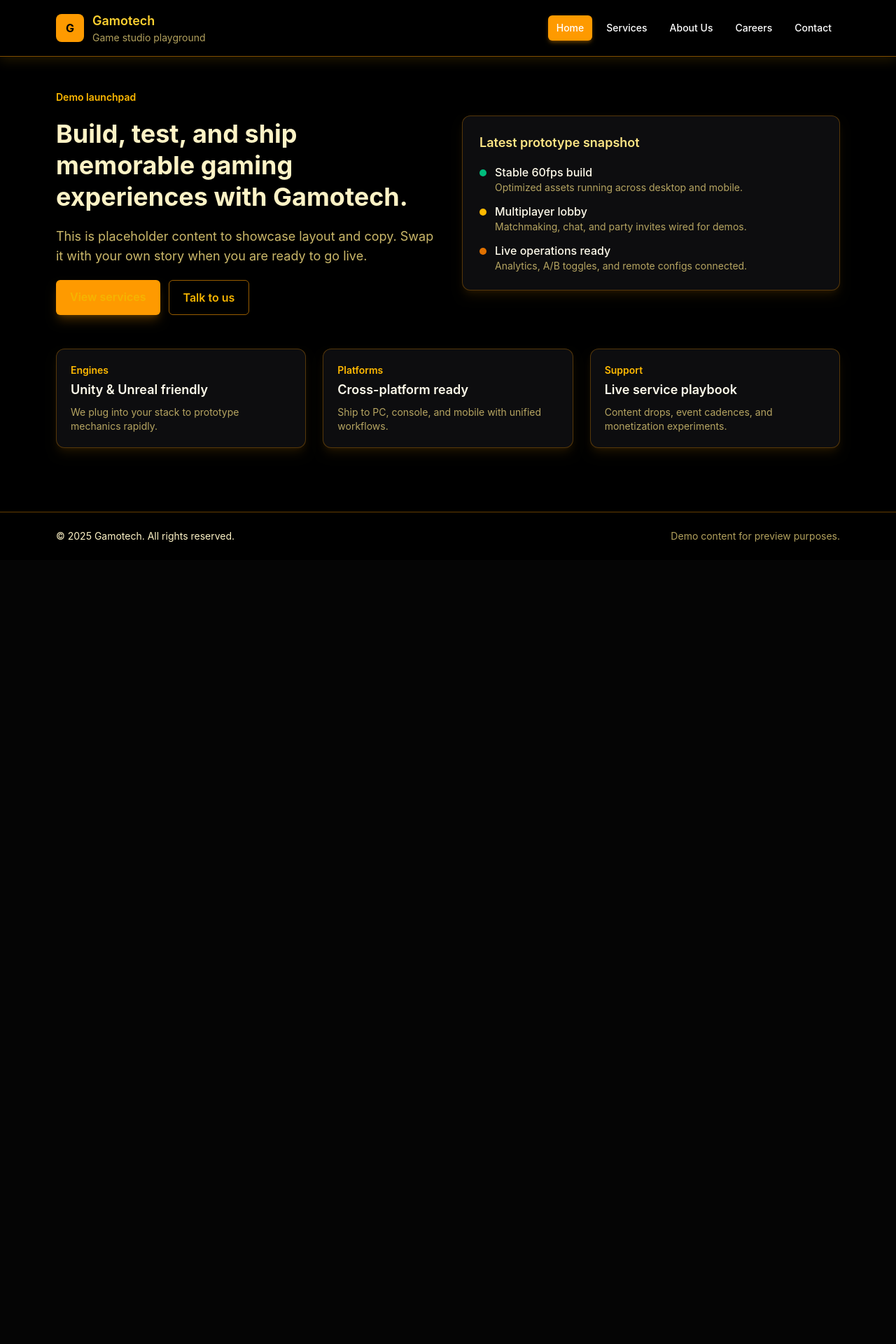
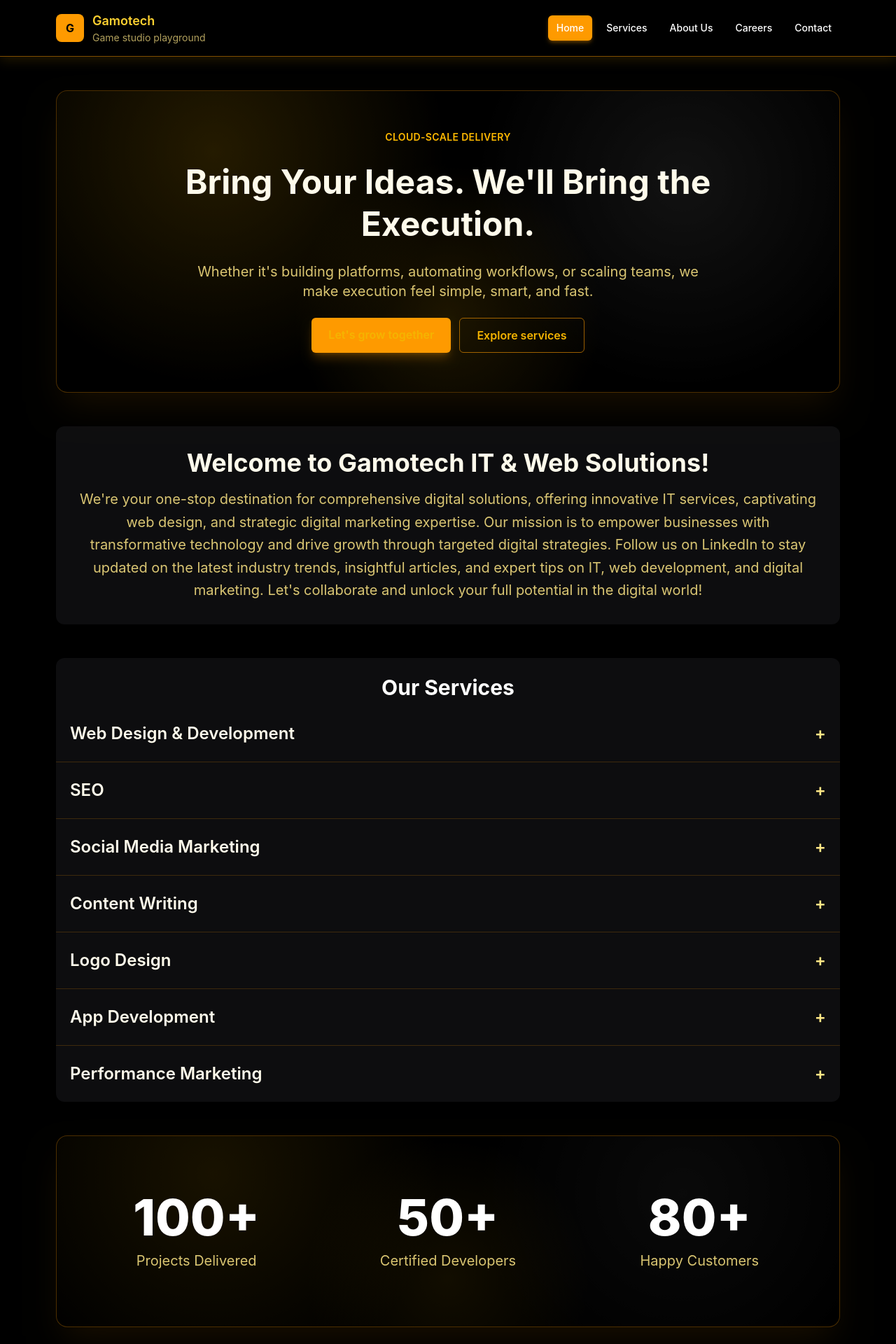
Before and after one commit to digitalbuddiesspune/Gamotech, a React app in the folder frontend/: page / in a window 1280 px wide. Shown: the top 1920 px of the page at 70% size. Before the commit the page ends 800 px from the top, so only its background shows below. Built offline with nearby package versions, Linux system fonts and the light colour scheme; the HTML template or start-up script is replaced by a standard one.

Commit message:
added our services

```diff
--- a/frontend/src/pages/Home.jsx
+++ b/frontend/src/pages/Home.jsx
@@ -1,9 +1,202 @@
-import React from 'react'
+import React, { useEffect, useRef, useState } from 'react'
 import { Link } from 'react-router-dom'
 
+const COUNTERS = [
+  { label: 'Projects Delivered', target: 100 },
+  { label: 'Certified Developers', target: 50 },
+  { label: 'Happy Customers', target: 80 },
+]
+
 const Home = () => {
+  const [openService, setOpenService] = useState(null)
+  const [counts, setCounts] = useState(COUNTERS.map(() => 0))
+  const countersRef = useRef(null)
+  const hasAnimated = useRef(false)
+  const services = [
+    {
+      title: 'Web Design & Development',
+      description: 'Fast, responsive sites built for conversion and maintainability.',
+    },
+    {
+      title: 'SEO',
+      description: 'Technical audits, on-page tuning, and content plans to rank and convert.',
+    },
+    {
+      title: 'Social Media Marketing',
+      description: 'Channel-first storytelling, ad sets, and reporting that tie to outcomes.',
+    },
+    {
+      title: 'Content Writing',
+      description: 'Clear, on-brand copy for blogs, landing pages, and product narratives.',
+    },
+    {
+      title: 'Logo Design',
+      description: 'Distinct visual identities that stay sharp across digital and print.',
+    },
+    {
+      title: 'App Development',
+      description: 'Reliable mobile experiences with performant frontends and APIs.',
+    },
+    {
+      title: 'Performance Marketing',
+      description: 'Full-funnel campaigns with tracking, experimentation, and optimization.',
+    },
+  ]
+
+  useEffect(() => {
+    const node = countersRef.current
+    if (!node || hasAnimated.current) return
+
+    const duration = 1200
+    const rafIds = []
+
+    const animateIndex = (index, target) => {
+      const start = performance.now()
+      const step = (now) => {
+        const progress = Math.min((now - start) / duration, 1)
+        setCounts((prev) => {
+          const next = [...prev]
+          next[index] = target * progress
+          return next
+        })
+        if (progress < 1) {
+          rafIds[index] = requestAnimationFrame(step)
+        }
+      }
+      rafIds[index] = requestAnimationFrame(step)
+    }
+
+    const observer = new IntersectionObserver(
+      (entries) => {
+        entries.forEach((entry) => {
+          if (entry.isIntersecting && !hasAnimated.current) {
+            hasAnimated.current = true
+            COUNTERS.forEach((c, idx) => animateIndex(idx, c.target))
+          }
+        })
+      },
+      { threshold: 0.35 }
+    )
+
+    observer.observe(node)
+
+    return () => {
+      observer.disconnect()
+      rafIds.forEach((id) => cancelAnimationFrame(id))
+    }
+  }, [])
+
   return (
     <section className="max-w-6xl mx-auto px-4 py-12 space-y-12">
+      <div className="relative overflow-hidden rounded-2xl border border-amber-500/30 bg-black px-6 py-14 sm:px-10 shadow-2xl shadow-amber-500/10">
+        <div
+          className="absolute inset-0 opacity-60"
+          style={{
+            backgroundImage:
+              'radial-gradient(circle at 20% 20%, rgba(245,180,0,0.25) 0, rgba(245,180,0,0) 35%), radial-gradient(circle at 80% 30%, rgba(255,255,255,0.12) 0, rgba(255,255,255,0) 32%), radial-gradient(circle at 50% 75%, rgba(245,180,0,0.2) 0, rgba(245,180,0,0) 34%)',
+          }}
+        />
+        <div className="relative text-center space-y-6 max-w-3xl mx-auto">
+          <p className="text-sm font-semibold text-amber-400 uppercase tracking-wide">Cloud-scale delivery</p>
+          <h1 className="text-4xl sm:text-5xl font-bold leading-tight text-amber-50">
+            Bring Your Ideas. We&apos;ll Bring the Execution.
+          </h1>
+          <p className="text-lg sm:text-xl text-amber-200/85">
+            Whether it&apos;s building platforms, automating workflows, or scaling teams, we make execution feel
+            simple, smart, and fast.
+          </p>
+          <div className="flex flex-wrap justify-center gap-3">
+            <Link
+              to="/contact-us"
+              className="px-6 py-3 rounded-md bg-amber-500 text-black font-semibold hover:bg-amber-400 transition-colors shadow-lg shadow-amber-500/25"
+            >
+              Let&apos;s grow together
+            </Link>
+            <Link
+              to="/services"
+              className="px-6 py-3 rounded-md border border-amber-500/60 text-amber-100 font-semibold hover:border-amber-400 hover:text-amber-200 transition-colors"
+            >
+              Explore services
+            </Link>
+          </div>
+        </div>
+      </div>
+
+      <div className="p-8 bg-[#0d0d0f] rounded-xl space-y-4 text-center">
+        <h2 className="text-3xl sm:text-4xl font-bold text-amber-50">
+          Welcome to Gamotech IT &amp; Web Solutions!
+        </h2>
+        <p className="text-lg sm:text-xl text-amber-200/85 leading-relaxed">
+          We&apos;re your one-stop destination for comprehensive digital solutions, offering innovative IT services,
+          captivating web design, and strategic digital marketing expertise. Our mission is to empower businesses with
+          transformative technology and drive growth through targeted digital strategies. Follow us on LinkedIn to stay
+          updated on the latest industry trends, insightful articles, and expert tips on IT, web development, and
+          digital marketing. Let&apos;s collaborate and unlock your full potential in the digital world!
+        </p>
+      </div>
+
+      <div className="bg-[#0d0d0f] rounded-xl">
+        <div className="px-5 pt-6 pb-2 text-center">
+          <h2 className="text-2xl sm:text-3xl font-bold text-white">Our Services</h2>
+        </div>
+        {services.map((service, idx) => {
+          const isOpen = openService === idx
+          return (
+            <div
+              key={service.title}
+              className={`border-b border-amber-500/20 last:border-b-0 transition-colors ${
+                isOpen ? 'bg-amber-500/5' : ''
+              }`}
+            >
+              <button
+                className="w-full text-left px-5 py-6 flex items-center gap-4"
+                onClick={() => setOpenService(isOpen ? null : idx)}
+              >
+                <div className="flex-1">
+                  <h3 className="text-xl sm:text-2xl font-semibold text-amber-50">{service.title}</h3>
+                  {isOpen && (
+                    <p className="mt-2 text-amber-200/80 text-base sm:text-lg leading-relaxed">{service.description}</p>
+                  )}
+                </div>
+                <div
+                  className={`text-2xl font-semibold text-amber-200 transition-transform duration-200 ${
+                    isOpen ? 'rotate-45' : ''
+                  }`}
+                >
+                  +
+                </div>
+              </button>
+            </div>
+          )
+        })}
+      </div>
+
+      <div
+        ref={countersRef}
+        className="relative overflow-hidden rounded-2xl border border-amber-500/30 bg-black px-10 py-20 sm:py-20 shadow-2xl shadow-amber-500/10"
+      >
+        <div
+          className="absolute inset-0 opacity-50 pointer-events-none"
+          style={{
+            background:
+              'radial-gradient(circle at 20% 20%, rgba(245,180,0,0.2) 0, rgba(245,180,0,0) 35%), radial-gradient(circle at 80% 30%, rgba(255,255,255,0.08) 0, rgba(255,255,255,0) 32%), radial-gradient(circle at 50% 75%, rgba(245,180,0,0.15) 0, rgba(245,180,0,0) 34%)',
+          }}
+        />
+        <div className="relative grid gap-10 sm:grid-cols-2 lg:grid-cols-3 text-center">
+          {COUNTERS.map((item, idx) => {
+            const current = Math.min(item.target, Math.floor(counts[idx] ?? 0))
+            return (
+              <div key={item.label} className="space-y-3">
+                <p className="text-6xl sm:text-7xl font-extrabold text-white leading-none">
+                  {current}+{/* keep plus visible */}
+                </p>
+                <p className="text-lg sm:text-xl text-amber-200/85">{item.label}</p>
+              </div>
+            )
+          })}
+        </div>
+      </div>
+
       <div className="grid gap-10 lg:grid-cols-2 lg:items-center">
         <div className="space-y-5">
           <p className="text-sm font-semibold text-amber-400">Demo launchpad</p>
```
